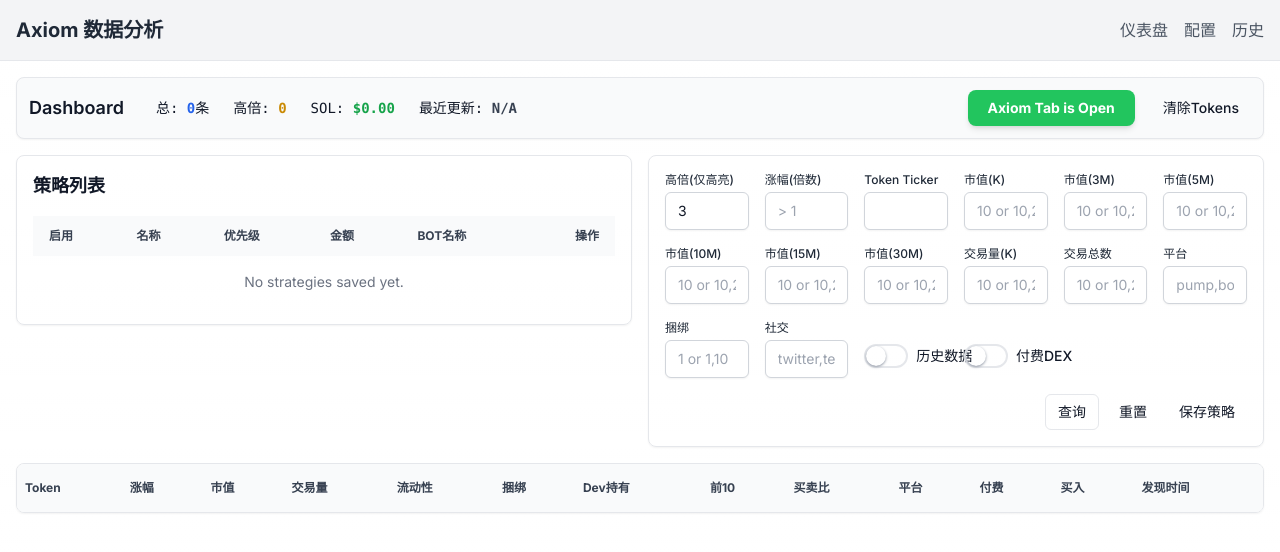
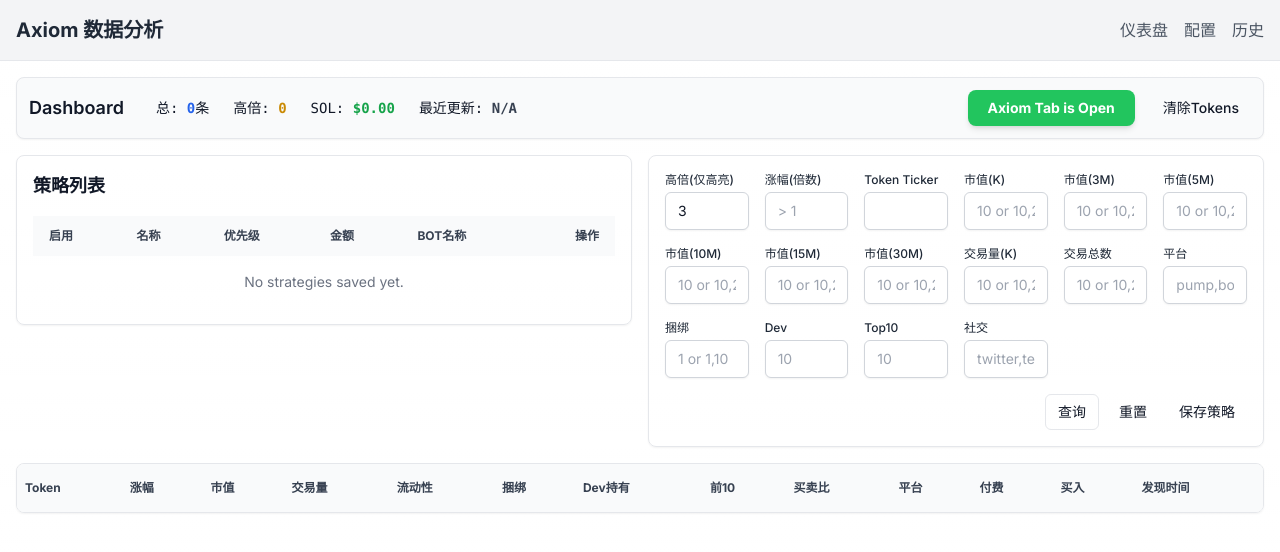
Before and after one commit to 0xmuggle/cc-ax-bot, a Next.js app: page / in a window 1280 px wide. Shown: the top 552 px of the page. Built offline with nearby package versions, Linux system fonts and the light colour scheme.

Commit message:
feat: 插件配置

```diff
--- a/extension/popup.html
+++ b/extension/popup.html
@@ -4,13 +4,19 @@
   <title>Axiom Trader</title>
   <style>
     body {
-      width: 200px;
+      width: 250px;
       font-family: sans-serif;
       text-align: center;
       background-color: #f0f0f0;
+      padding: 10px;
+    }
+    input[type="text"] {
+      width: 95%;
+      padding: 5px;
+      margin-top: 5px;
     }
     button {
-      margin-top: 20px;
+      margin-top: 10px;
       padding: 10px 20px;
       font-size: 16px;
       cursor: pointer;
@@ -22,9 +28,18 @@
     button:hover {
       background-color: #0056b3;
     }
+    .save-button {
+      background-color: #28a745;
+    }
+    .save-button:hover {
+      background-color: #218838;
+    }
   </style>
 </head>
 <body>
+  <label for="dashboardUrl">Dashboard URL:</label>
+  <input type="text" id="dashboardUrl">
+  <button id="saveUrl" class="save-button">Save</button>
   <button id="openApp">Open Dashboard</button>
   <script src="popup.js"></script>
 </body>
--- a/src/components/FilterForm.tsx
+++ b/src/components/FilterForm.tsx
@@ -4,7 +4,7 @@ import React, { useState, useEffect } from 'react';
 import { useStore } from '@/lib/store';
 import { FilterState } from '@/lib/types';
 import { Button } from '@/components/ui/button';
-import { Switch } from '@/components/ui/switch';
+import { Switch } from './ui/switch';
 
 interface FilterFormProps {
   onSaveStrategy: (currentFilters: FilterState) => void;
@@ -53,8 +53,8 @@ const FilterForm: React.FC<FilterFormProps> = ({ onSaveStrategy }) => {
     platform?: string;
     bundled: string; // Raw string input for range
     social?: string;
-    useHistoricalData?: boolean;
-    dexPaid?: boolean;
+    top10?: number;
+    devHolding?: number;
   }>({
     ticker: '',
     marketCap: '',
@@ -70,8 +70,8 @@ const FilterForm: React.FC<FilterFormProps> = ({ onSaveStrategy }) => {
     platform: '',
     bundled: '',
     social: '',
-    useHistoricalData: false,
-    dexPaid: undefined,
+    top10: undefined,
+    devHolding: undefined,
   });
 
   // Sync formState with global filters when global filters change (e.g., from strategy load)
@@ -83,7 +83,8 @@ const FilterForm: React.FC<FilterFormProps> = ({ onSaveStrategy }) => {
       priceChange: filters.priceChange,
       platform: filters.platform || '',
       social: filters.social || '',
-      useHistoricalData: filters.useHistoricalData || false,
+      top10: filters.top10 || undefined,
+      devHolding: filters.devHolding || undefined,
       // Convert range numbers back to string for local input display
       marketCap: formatRangeOutput(filters.marketCapMin, filters.marketCapMax, 1000),
       marketCap3M: formatRangeOutput(filters.marketCap3MMin, filters.marketCap3MMax, 1000),
@@ -108,7 +109,8 @@ const FilterForm: React.FC<FilterFormProps> = ({ onSaveStrategy }) => {
       priceChange: formState.priceChange || undefined,
       platform: formState.platform || undefined,
       social: formState.social || undefined,
-      useHistoricalData: formState.useHistoricalData || false,
+      top10: formState.top10 || undefined,
+      devHolding: formState.devHolding || undefined,
 
       // Parse range inputs from string to numbers
       marketCapMin: parseRangeInput(formState.marketCap, 1000)[0],
@@ -129,7 +131,6 @@ const FilterForm: React.FC<FilterFormProps> = ({ onSaveStrategy }) => {
       marketCap15MMax: parseRangeInput(formState.marketCap15M, 1000)[1],
       marketCap30MMin: parseRangeInput(formState.marketCap30M, 1000)[0],
       marketCap30MMax: parseRangeInput(formState.marketCap30M, 1000)[1],
-      dexPaid: formState.dexPaid || undefined,
     };
     setFilters(newFilters);
   };
@@ -150,8 +151,8 @@ const FilterForm: React.FC<FilterFormProps> = ({ onSaveStrategy }) => {
       platform: '',
       bundled: '',
       social: '',
-      useHistoricalData: false,
-      dexPaid: undefined,
+      top10: undefined,
+      devHolding: undefined,
     });
     resetFilters();
   };
@@ -173,17 +174,9 @@ const FilterForm: React.FC<FilterFormProps> = ({ onSaveStrategy }) => {
         <InputField label="交易总数" placeholder="10 or 10,20" value={formState.totalTx} onChange={(e: React.ChangeEvent<HTMLInputElement>) => handleLocalInputChange('totalTx', e.target.value)} />
         <InputField label="平台" placeholder="pump,bonk" value={formState.platform || ''} onChange={(e: React.ChangeEvent<HTMLInputElement>) => handleLocalInputChange('platform', e.target.value)} />
         <InputField label="捆绑" placeholder="1 or 1,10" value={formState.bundled} onChange={(e: React.ChangeEvent<HTMLInputElement>) => handleLocalInputChange('bundled', e.target.value)} />
+        <InputField label="Dev" type="number" placeholder="10" value={formState.devHolding || ''} onChange={(e: React.ChangeEvent<HTMLInputElement>) => handleLocalInputChange('devHolding', Number(e.target.value))} />
+        <InputField label="Top10" type="number" placeholder="10" value={formState.top10 || ''} onChange={(e: React.ChangeEvent<HTMLInputElement>) => handleLocalInputChange('top10', Number(e.target.value))} />
         <InputField label="社交" placeholder="twitter,telegram" value={formState.social || ''} onChange={(e: React.ChangeEvent<HTMLInputElement>) => handleLocalInputChange('social', e.target.value)} />
-
-        <div className="flex items-center space-x-2 pt-6">
-          <Switch id="historical-data" checked={formState.useHistoricalData} onCheckedChange={checked => handleLocalInputChange('useHistoricalData', checked)} />
-          <label htmlFor="historical-data" className="text-sm font-medium whitespace-pre">历史数据</label>
-        </div>
-        <div className="flex items-center space-x-2 pt-6">
-          <Switch id="dex-paid" checked={formState.dexPaid} onCheckedChange={checked => handleLocalInputChange('dexPaid', checked)} />
-          <label htmlFor="dex-paid" className="text-sm font-medium whitespace-pre">付费DEX</label>
-        </div>
-
       </div>
       <div className="flex justify-end space-x-2 mt-4">
           <Button size="sm" variant="outline" onClick={handleSearch}>查询</Button>
--- a/src/lib/filterUtils.ts
+++ b/src/lib/filterUtils.ts
@@ -2,22 +2,14 @@ import { Token, FilterState } from './types';
 
 export const applyFiltersToToken = (token: Token, filters: FilterState, solPrice: number, isCheckTime: boolean = false): boolean => {
   const { surgeData, surgePrice } = token;
-
   if(isCheckTime) {
     // New Time-based Condition
     const currentTime = Date.now();
     const detectedAtTime = new Date(surgeData.detectedAt).getTime();
 
-    if (filters.useHistoricalData) {
-      // If useHistoricalData is true, detectedAt must be within the last 30 minutes
-      if ((currentTime - detectedAtTime) > 30 * 60 * 1000) {
-        return false;
-      }
-    } else {
-      // If useHistoricalData is false, detectedAt must be within the last 5 seconds
-      if ((currentTime - detectedAtTime) > 5 * 1000) {
-        return false;
-      }
+    // If useHistoricalData is false, detectedAt must be within the last 5 seconds
+    if ((currentTime - detectedAtTime) > 60 * 60 * 1000) {
+      return false;
     }
   }
 
@@ -52,8 +44,11 @@ export const applyFiltersToToken = (token: Token, filters: FilterState, solPrice
   if (filters.marketCap30MMin && (token.priceAt30M && mcAt30m < filters.marketCap30MMin || !mcAt30m)) return false;
   if (filters.marketCap30MMax && (token.priceAt30M && mcAt30m > filters.marketCap30MMax || !mcAt30m)) return false;
 
-  // dexPaid filter
-  if (filters.dexPaid !== undefined && surgeData.dexPaid !== filters.dexPaid) return false;
+  // Top 10 Holders filter
+  if (filters.top10 && surgeData.top10HoldersPercent > filters.top10) return false;
+
+  // Dev Holding filter
+  if (filters.devHolding && surgeData.devHoldsPercent > filters.devHolding) return false;
 
   // Price Change (涨幅) filter
   // Note: priceChange is calculated in useFilteredTokens, ensure it's available on the token
@@ -90,7 +85,7 @@ export const applyFiltersToToken = (token: Token, filters: FilterState, solPrice
       surgeData.discord,
     ].filter(Boolean).map(s => s?.toLowerCase());
 
-    if (!socialTerms.every(term => tokenSocials.some(ts => ts?.includes(term)))) return false;
+    if (!socialTerms.every((term: string) => tokenSocials.some(ts => ts?.includes(term)))) return false;
   }
 
   return true;
--- a/src/lib/store.ts
+++ b/src/lib/store.ts
@@ -53,7 +53,8 @@ const initialFilterState: FilterState = {
   bundledMin: undefined,
   bundledMax: undefined,
   social: '',
-  useHistoricalData: false, // Default false
+  top10: undefined,
+  devHolding: undefined,
   marketCap3MMin: undefined,
   marketCap3MMax: undefined,
   marketCap5MMin: undefined,
@@ -64,7 +65,6 @@ const initialFilterState: FilterState = {
   marketCap15MMax: undefined,
   marketCap30MMin: undefined,
   marketCap30MMax: undefined,
-  dexPaid: undefined,
 };
 
 export const useStore = create<AppState>()(
--- a/src/lib/types.ts
+++ b/src/lib/types.ts
@@ -114,7 +114,8 @@ export interface FilterState {
   bundledMin?: number; // 捆绑
   bundledMax?: number;
   social?: string; // 社交
-  useHistoricalData?: boolean; // 使用历史数据
+  top10?: number;
+  devHolding?: number;
   marketCap3MMin?: number;
   marketCap3MMax?: number;
   marketCap5MMin?: number;
@@ -125,5 +126,4 @@ export interface FilterState {
   marketCap15MMax?: number;
   marketCap30MMin?: number;
   marketCap30MMax?: number;
-  dexPaid?: boolean;
 }
--- a/tailwind.config.ts
+++ b/tailwind.config.ts
@@ -7,6 +7,12 @@ const config: Config = {
     "./src/app/**/*.{js,ts,jsx,tsx,mdx}",
   ],
   theme: {
+    container: {
+      center: true,
+      screens: {
+        xl: '2200px',
+      },
+    },
     extend: {
       backgroundImage: {
         "gradient-radial": "radial-gradient(var(--tw-gradient-stops))",
```
Also changed, not shown: extension/background.js (+26 -6 lines), extension/popup.js (+22 -8 lines), extension/manifest.json.
